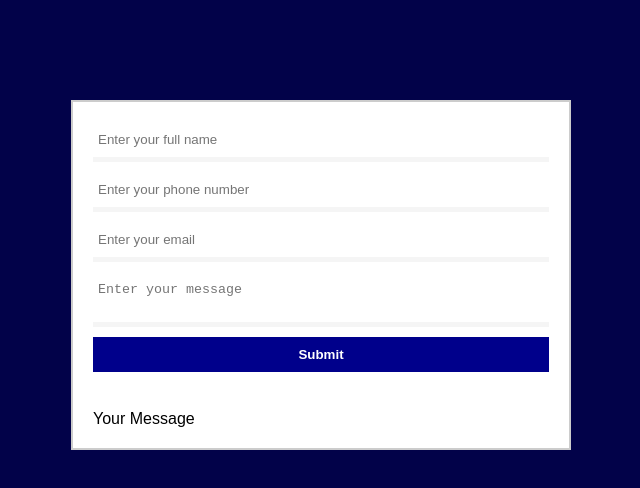
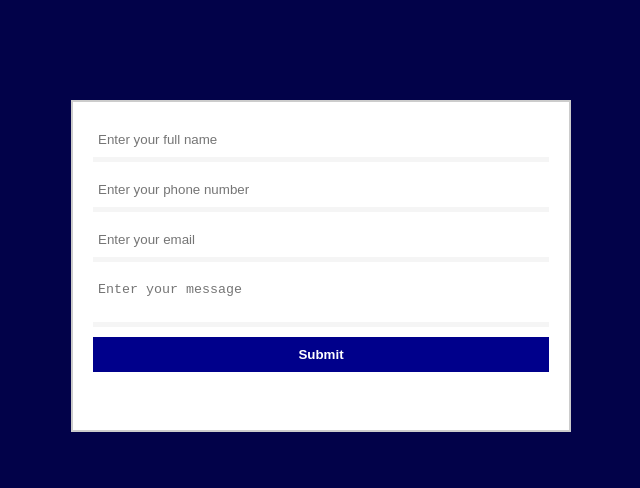
Before and after one commit to razibulbari/validation, a plain HTML site: page index.html in a window 1280 px wide. Shown: the whole page, without its empty margins (319-959 px from the left). Drawn offline with Linux system fonts and the light colour scheme.

Commit message:
Update index.html

```diff
--- a/index.html
+++ b/index.html
@@ -15,7 +15,7 @@
             <textarea id="message" placeholder="Enter your message" required onkeyup="showError3()"></textarea> <span id="req3"></span>
             <button id="submitButton" onclick="validateForm()">Submit</button>
             <br>
-            <span id="msg">Your Message</span>
+            <span id="msg" style="text-align:center;"></span>
         </div>
     </div>
     <script src="script.js"></script>
```
